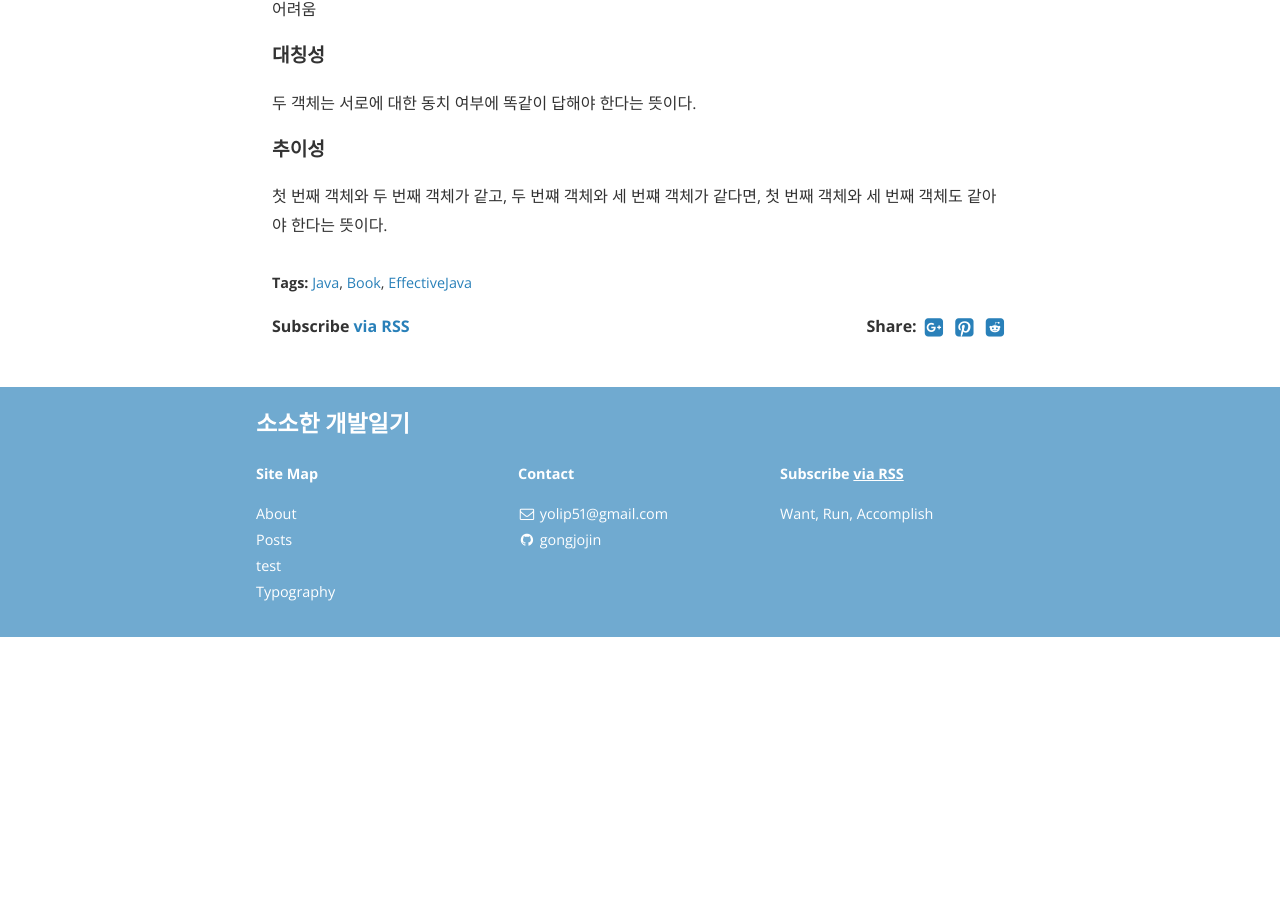
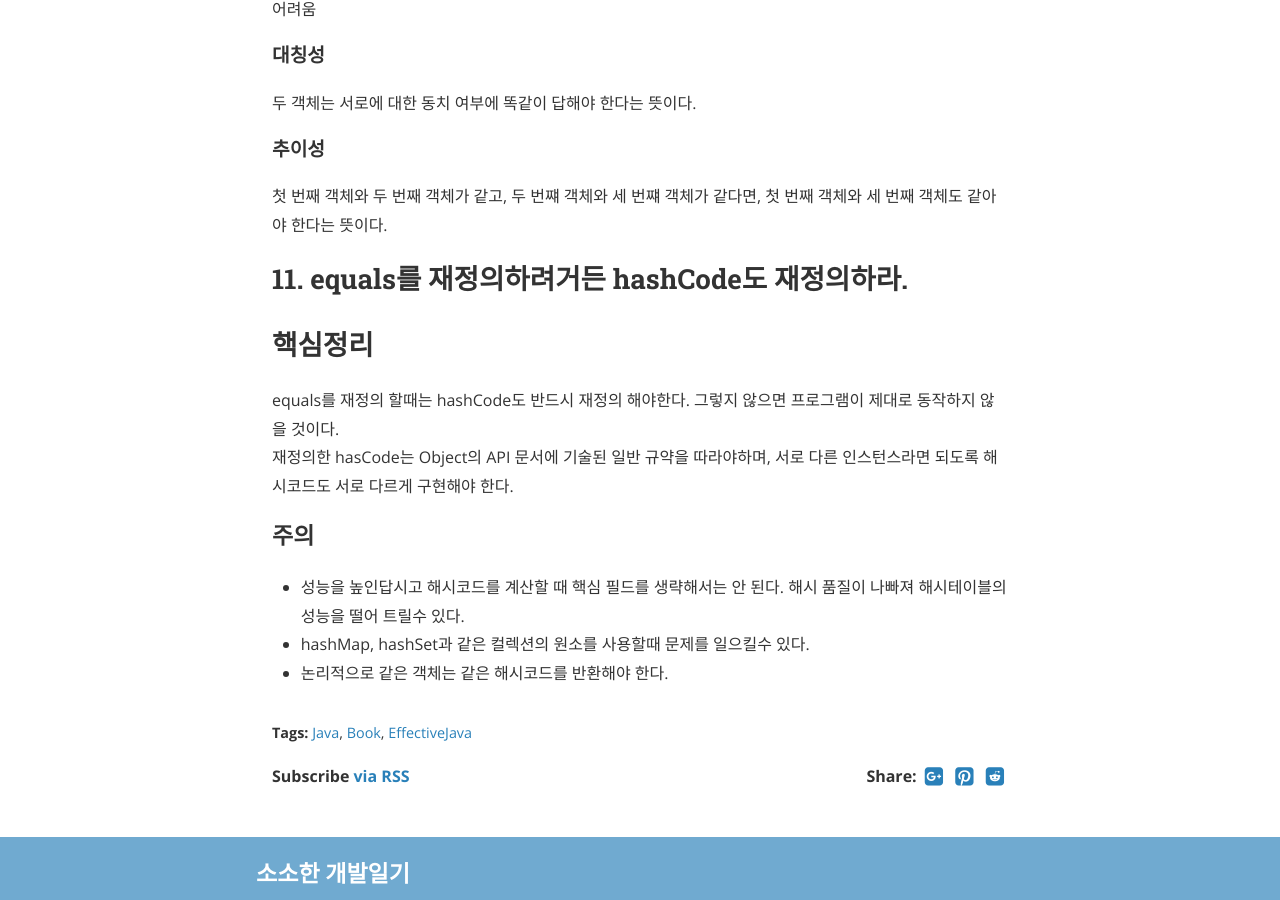
Before and after one commit to gonghojin/gonghojin.github.io, a Jekyll site: the page built from _posts/book/java/effectiveJava/2019-09-19-effectiveJava2.md, in a window 1280 px wide and 900 px high, scrolled down 1686 px. Built offline with Jekyll 4.4.1, drawn with Linux system fonts in a browser that asks for light colours; nearby versions of some CDN libraries; comment, search, counter and statistics services are not loaded; before the commit the page ends 2323 px from its top, so only the background shows below that.

Commit message:
Add: 이펙티브자바_equals를 재정의하려거든 hashCode도 재정의하라

```diff
--- a/_posts/book/java/effectiveJava/2019-09-19-effectiveJava2.md
+++ b/_posts/book/java/effectiveJava/2019-09-19-effectiveJava2.md
@@ -44,3 +44,15 @@ equals 메서드는 동치 관계를 구현하며, 다음을 만족한다.
 
 #### 추이성
 첫 번째 객체와 두 번째 객체가 같고, 두 번쨰 객체와 세 번쨰 객체가 같다면, 첫 번째 객체와 세 번째 객체도 같아야 한다는 뜻이다.
+
+## 11. equals를 재정의하려거든 hashCode도 재정의하라.
+
+## 핵심정리
+equals를 재정의 할때는 hashCode도 반드시 재정의 해야한다. 그렇지 않으면 프로그램이 제대로 동작하지 않을 것이다.
+재정의한 hasCode는 Object의 API 문서에 기술된 일반 규약을 따라야하며, 서로 다른 인스턴스라면 되도록 해시코드도 서로 다르게 구현해야 한다.
+
+### 주의
+
+- 성능을 높인답시고 해시코드를 계산할 때 핵심 필드를 생략해서는 안 된다. 해시 품질이 나빠져 해시테이블의 성능을 떨어 트릴수 있다.
+- hashMap, hashSet과 같은 컬렉션의 원소를 사용할때 문제를 일으킬수 있다.
+- 논리적으로 같은 객체는 같은 해시코드를 반환해야 한다.
```
